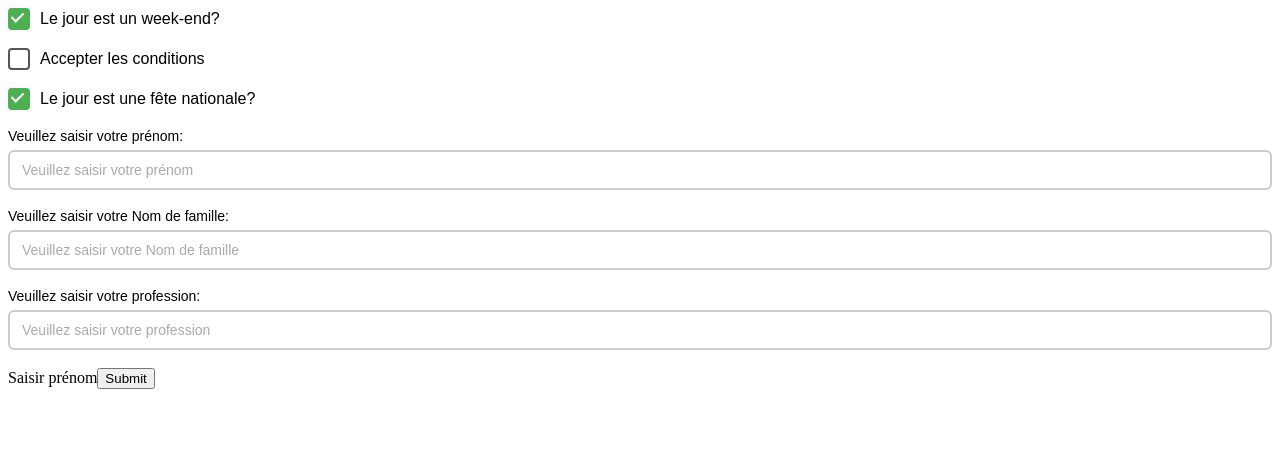
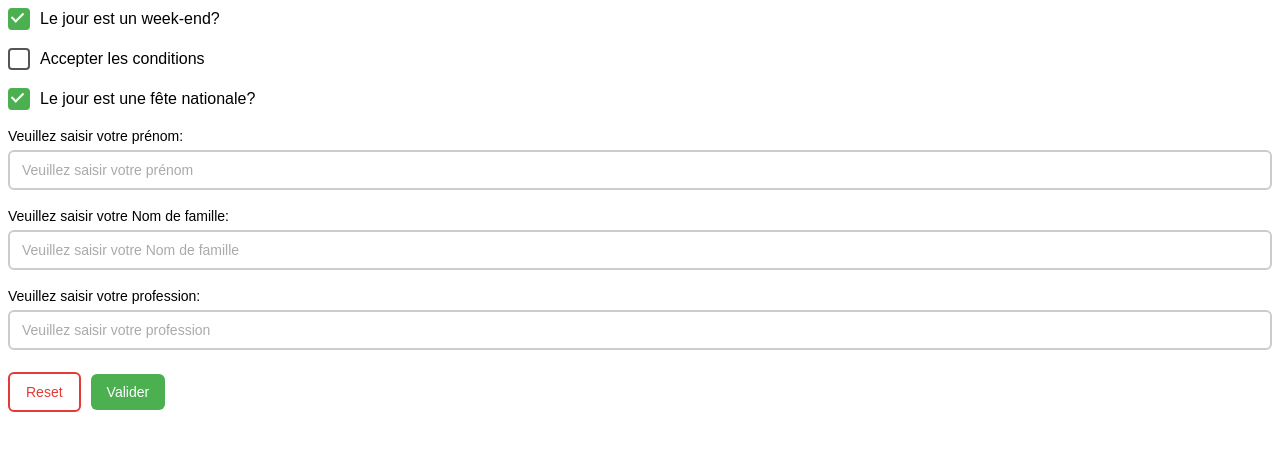
Before and after one commit to Malek-Ben-Anes/digital-means-school, a React (Vite) app: page / in a window 1280 px wide. Shown: the top 450 px of the page. Built offline with nearby package versions, Linux system fonts and the light colour scheme.

Commit message:
create reusable button component

```diff
--- a/src/App.css
+++ b/src/App.css
@@ -82,3 +82,73 @@
 .input-container input::placeholder {
   color: #aaa;
 }
+
+.btn-primary {
+  padding: 10px 16px;
+  border: none;
+  border-radius: 6px;
+  background-color: #4caf50;
+  color: white;
+  font-size: 14px;
+  font-family: Arial, sans-serif;
+  cursor: pointer;
+  transition: all 0.2s ease;
+}
+
+/* hover */
+.btn-primary:hover {
+  background-color: #43a047;
+}
+
+/* click */
+.btn-primary:active {
+  transform: scale(0.97);
+}
+
+/* focus */
+.btn-primary:focus {
+  outline: none;
+  box-shadow: 0 0 4px rgba(76, 175, 80, 0.5);
+}
+
+/* bouton désactivé */
+.btn-primary:disabled {
+  background-color: #ccc;
+  cursor: not-allowed;
+}
+
+.btn-reset {
+  padding: 10px 16px;
+  border: 2px solid #e53935;
+  border-radius: 6px;
+  background-color: transparent;
+  color: #e53935;
+  font-size: 14px;
+  font-family: Arial, sans-serif;
+  cursor: pointer;
+  transition: all 0.2s ease;
+}
+
+/* hover */
+.btn-reset:hover {
+  background-color: #e53935;
+  color: white;
+}
+
+/* click */
+.btn-reset:active {
+  transform: scale(0.97);
+}
+
+/* focus */
+.btn-reset:focus {
+  outline: none;
+  box-shadow: 0 0 4px rgba(229, 57, 53, 0.4);
+}
+
+/* disabled */
+.btn-reset:disabled {
+  border-color: #ccc;
+  color: #ccc;
+  cursor: not-allowed;
+}
--- a/src/App.jsx
+++ b/src/App.jsx
@@ -1,3 +1,4 @@
+import { Button } from "./seance3/Button";
 import { CheckBox } from "./seance3/CheckBox";
 import { InputText } from "./seance3/InputText";
 
@@ -46,8 +47,8 @@ function App() {
       />
 
       <br />
-      <label>Saisir prénom</label>
-      <button type="submit">Submit</button>
+      <Button text="Reset" buttonClass="reset" />
+      <Button text="Valider" buttonClass="primary" />
     </form>
   );
 }
--- /dev/null
+++ b/src/seance3/Button.jsx
@@ -0,0 +1,10 @@
+export function Button({ text, buttonClass }) {
+  return (
+    <button
+      class={"btn-" + buttonClass}
+      style={{ marginRight: 10, marginTop: 4 }}
+    >
+      {text}
+    </button>
+  );
+}
```
